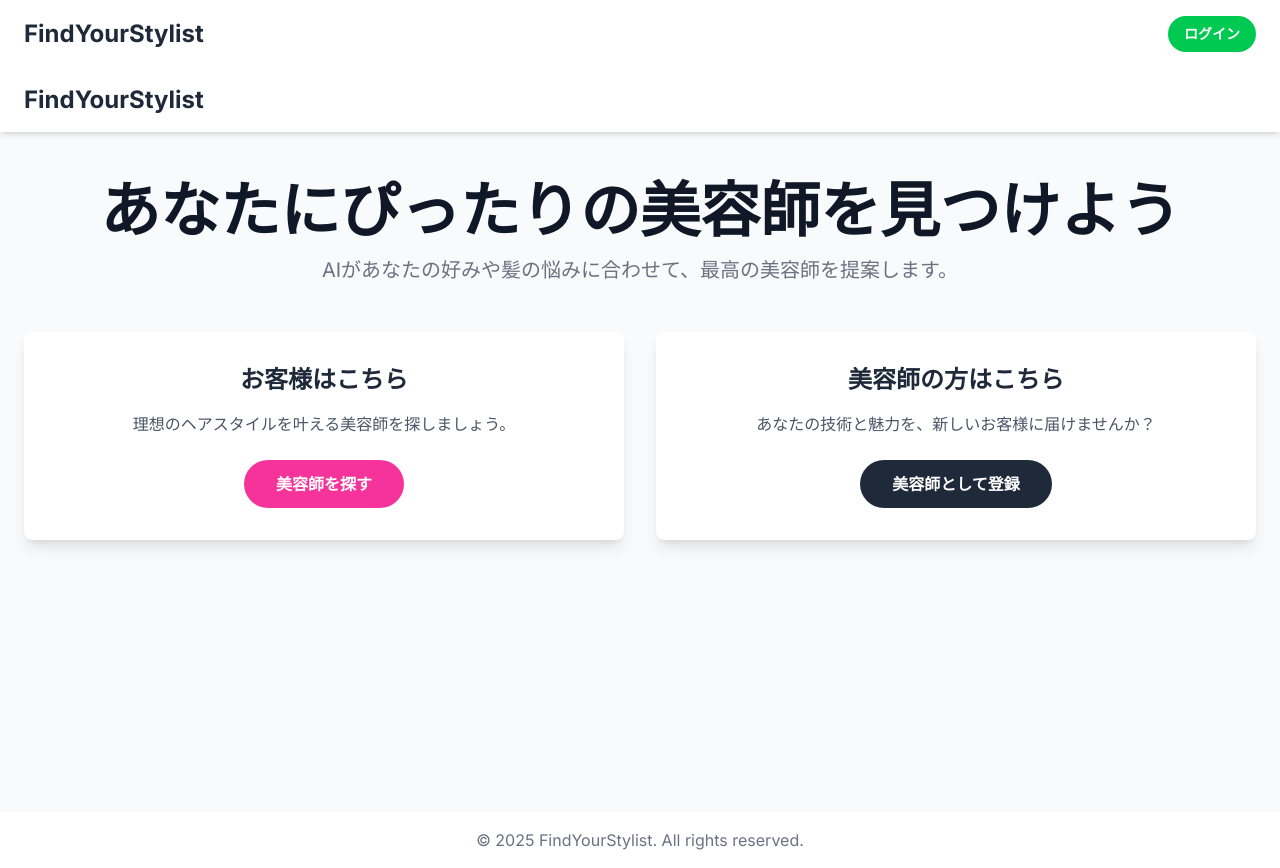
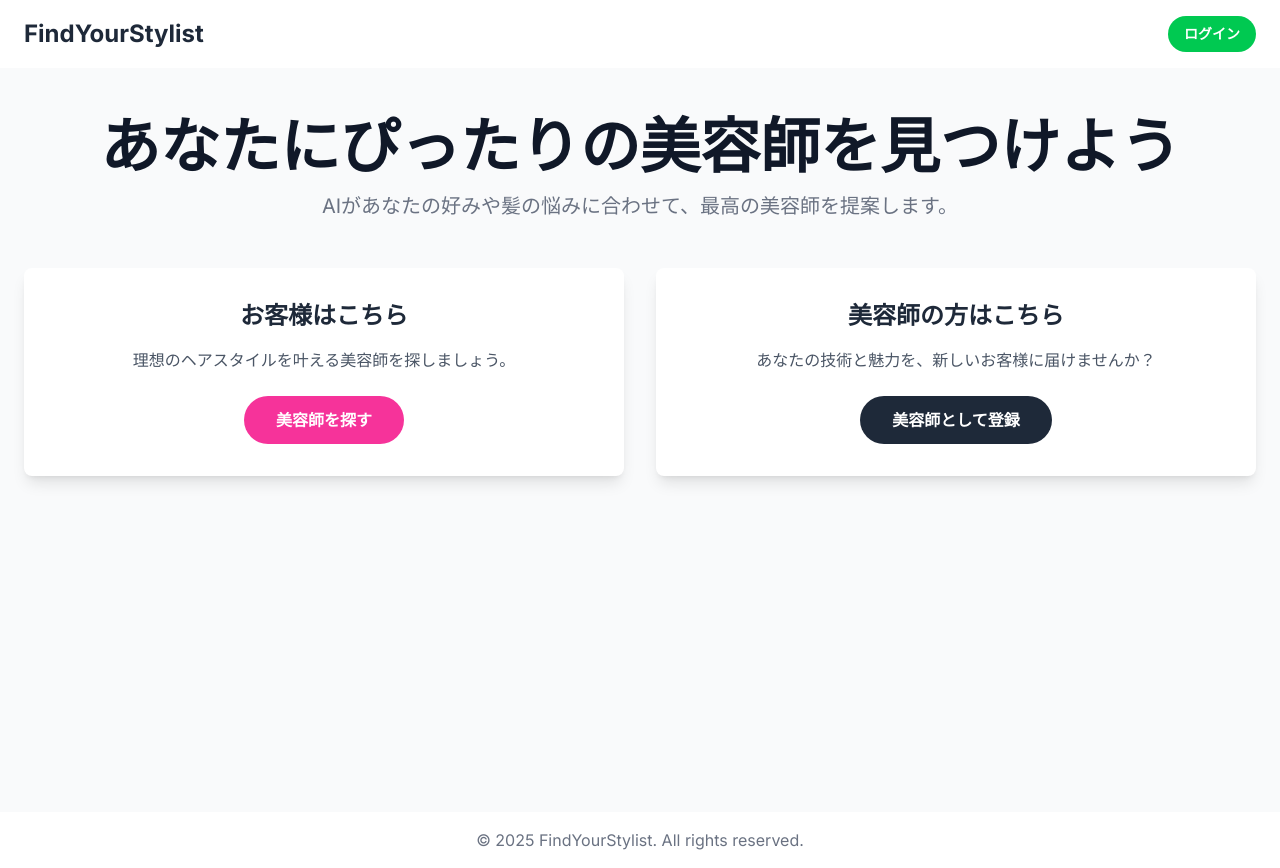
Before and after one commit to KenzoS/matching-app, a Next.js app: page / in a window 1280 px wide. Built offline with nearby package versions, Linux system fonts and the light colour scheme.

Commit message:
fix: Remove duplicate header on home page

```diff
--- a/src/app/page.tsx
+++ b/src/app/page.tsx
@@ -3,14 +3,6 @@ import Link from 'next/link';
 export default function Home() {
   return (
     <div className="flex flex-col min-h-screen bg-gray-50">
-      <header className="bg-white shadow-md">
-        <nav className="container mx-auto px-6 py-4">
-          <h1 className="text-2xl font-bold text-gray-800">
-            FindYourStylist
-          </h1>
-        </nav>
-      </header>
-
       <main className="flex-grow container mx-auto px-6 py-12">
         <div className="text-center">
           <h2 className="text-4xl font-extrabold text-gray-900 sm:text-5xl md:text-6xl">
```
